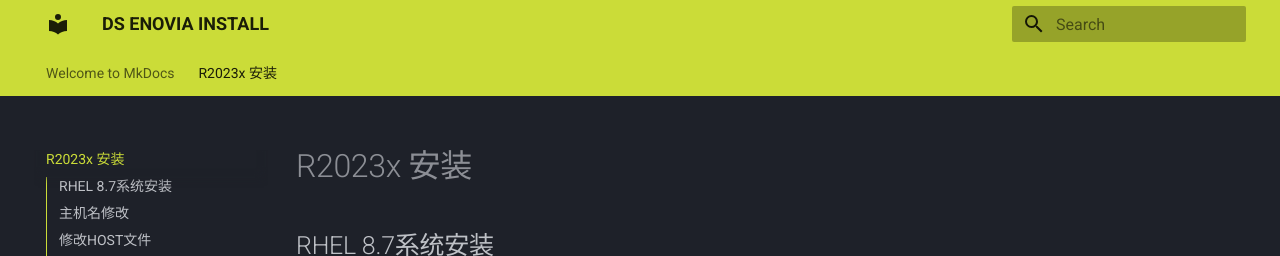
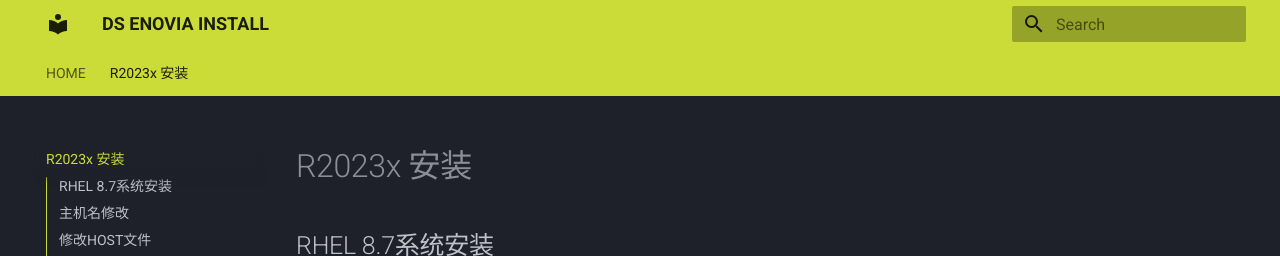
Before and after one commit to xuscode/ENO, an MkDocs documentation site: the page built from docs/V6R2023x.md, in a window 1280 px wide and 900 px high. Shown: the top 256 px of the window. Built offline with MkDocs 1.6.1 and Material for MkDocs 9.7.7, drawn with Linux system fonts in a browser that asks for light colours; nearby versions of some CDN libraries.

Commit message:
20230506141857

```diff
--- a/docs/index.md
+++ b/docs/index.md
@@ -1,3 +1,3 @@
-# Welcome to MkDocs
+# HOME
 
 ENOVIA INSTALLLATION DOC
```
